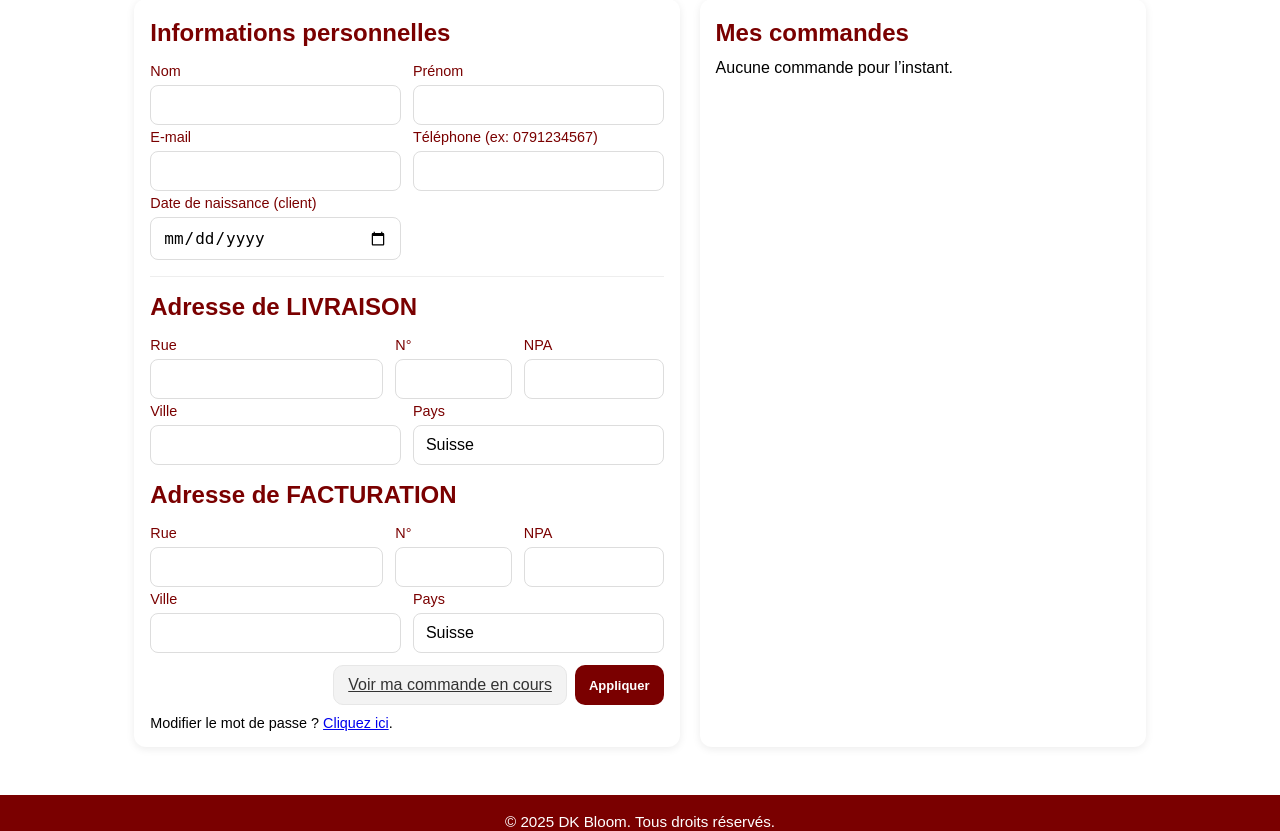
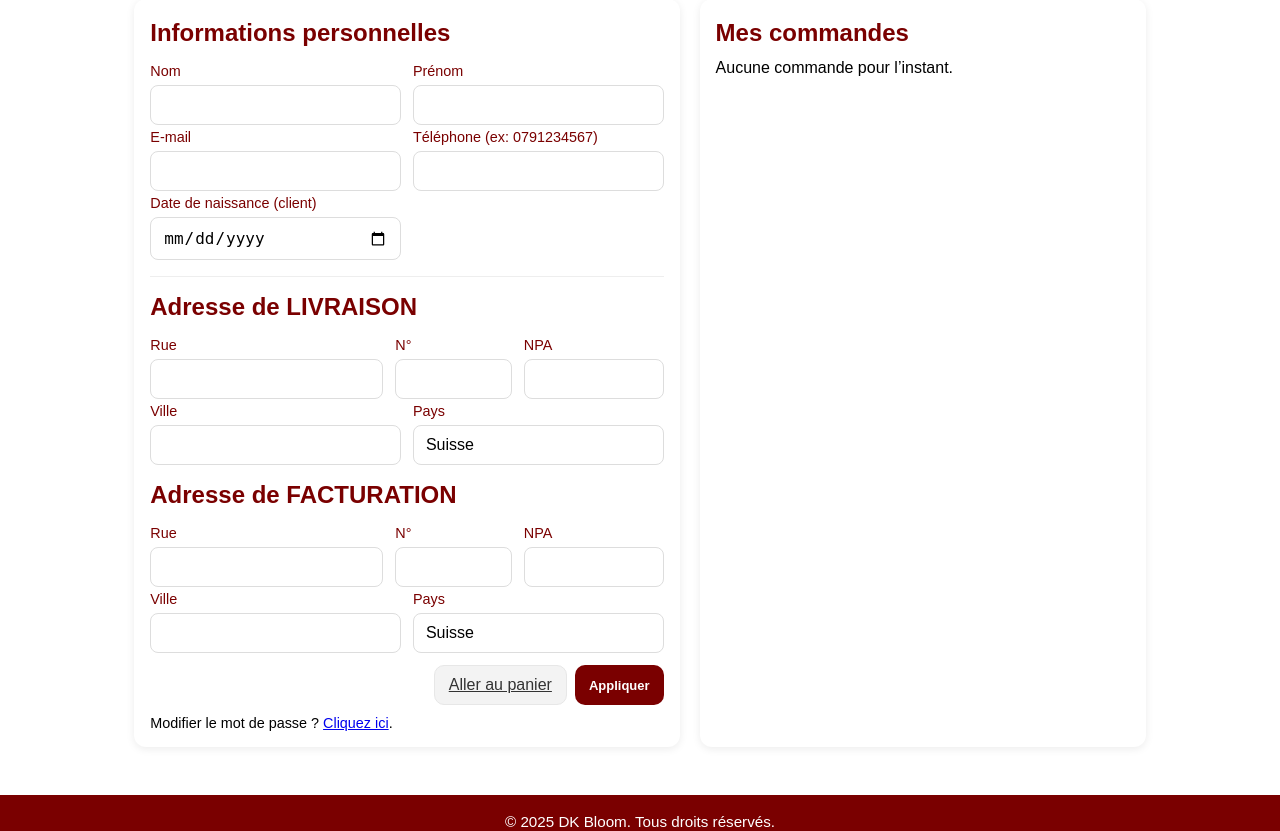
Before and after one commit to esig-ge/projet-2025-ama, a PHP site: page /info_perso.php in a window 1280 px wide. Shown: the part 110-941 px from the top of the page. Run offline with PHP 8.4, Linux system fonts and the light colour scheme; the visitor is signed in with stand-in values (Sample User, id 1); data that the repository does not hold is empty.

Commit message:
Version ok du site

```diff
--- a/site/pages/api/cart.php
+++ b/site/pages/api/cart.php
@@ -23,7 +23,7 @@ try {
 /* =========================
    DEV / PROD SWITCH
    ========================= */
-const DEV_FORCE_LOGIN = true;
+const DEV_FORCE_LOGIN = false;
 const DEV_EMAIL       = 'dev.panier@dkbloom.local';
 
 $IS_DEV = (stripos($_SERVER['HTTP_HOST'] ?? '', 'localhost') !== false) || isset($_GET['dev']);
--- a/site/pages/coffret.php
+++ b/site/pages/coffret.php
@@ -37,6 +37,7 @@ if (!isset($BASE)) {
                 <h3>Anniversaire</h3>
                 <p>90 CHF</p>
                 <label class="sr-only" for="qty-15">Quantité</label>
+                <br>
                 <button class="add-to-cart"
                         data-pro-id="16"
                         data-pro-name="Coffret Anniversaire"
@@ -178,6 +179,7 @@ if (!isset($BASE)) {
     </div>
 </main>
 
+
 <?php include __DIR__ . '/includes/footer.php'; ?>
 </body>
 </html>
--- a/site/pages/css/style_header_footer.css
+++ b/site/pages/css/style_header_footer.css
@@ -1,3 +1,4 @@
+
 /* ============= Base / Layout ============= */
 :root{
     --brand:#7a0000;
--- a/site/pages/fleur.php
+++ b/site/pages/fleur.php
@@ -103,6 +103,7 @@ if (!isset($BASE)) {
     </section>
 </main>
 
+
 <?php include __DIR__ . '/includes/footer.php'; ?>
 </body>
 </html>
--- a/site/pages/info_perso.php
+++ b/site/pages/info_perso.php
@@ -236,7 +236,7 @@ $orders = $st->fetchAll(PDO::FETCH_ASSOC);
                 </div>
 
                 <div class="actions">
-                    <a class="btn-secondary" href="<?= $BASE ?>commande.php">Voir ma commande en cours</a>
+                    <a class="btn-secondary" href="<?= $BASE ?>commande.php">Aller au panier</a>
                     <button class="btn-primary" type="submit" name="update_profile" value="1">Appliquer</button>
                 </div>
                 <p style="margin-top:10px;font-size:.9rem">
--- a/site/pages/interface_catalogue_bouquet.php
+++ b/site/pages/interface_catalogue_bouquet.php
@@ -225,6 +225,8 @@ $BASE = ($dir === '' || $dir === '.') ? '/' : $dir . '/';
     </div>
 </main>
 
+
+
 <?php include __DIR__ . '/includes/footer.php'; ?>
 </body>
 </html>
--- a/site/pages/interface_supplement.php
+++ b/site/pages/interface_supplement.php
@@ -210,6 +210,7 @@ $BASE = ($dir === '' || $dir === '.') ? '/' : $dir . '/';
 
 </main>
 
+
 <?php include __DIR__ . '/includes/footer.php'; ?>
 </body>
 </html>
```
